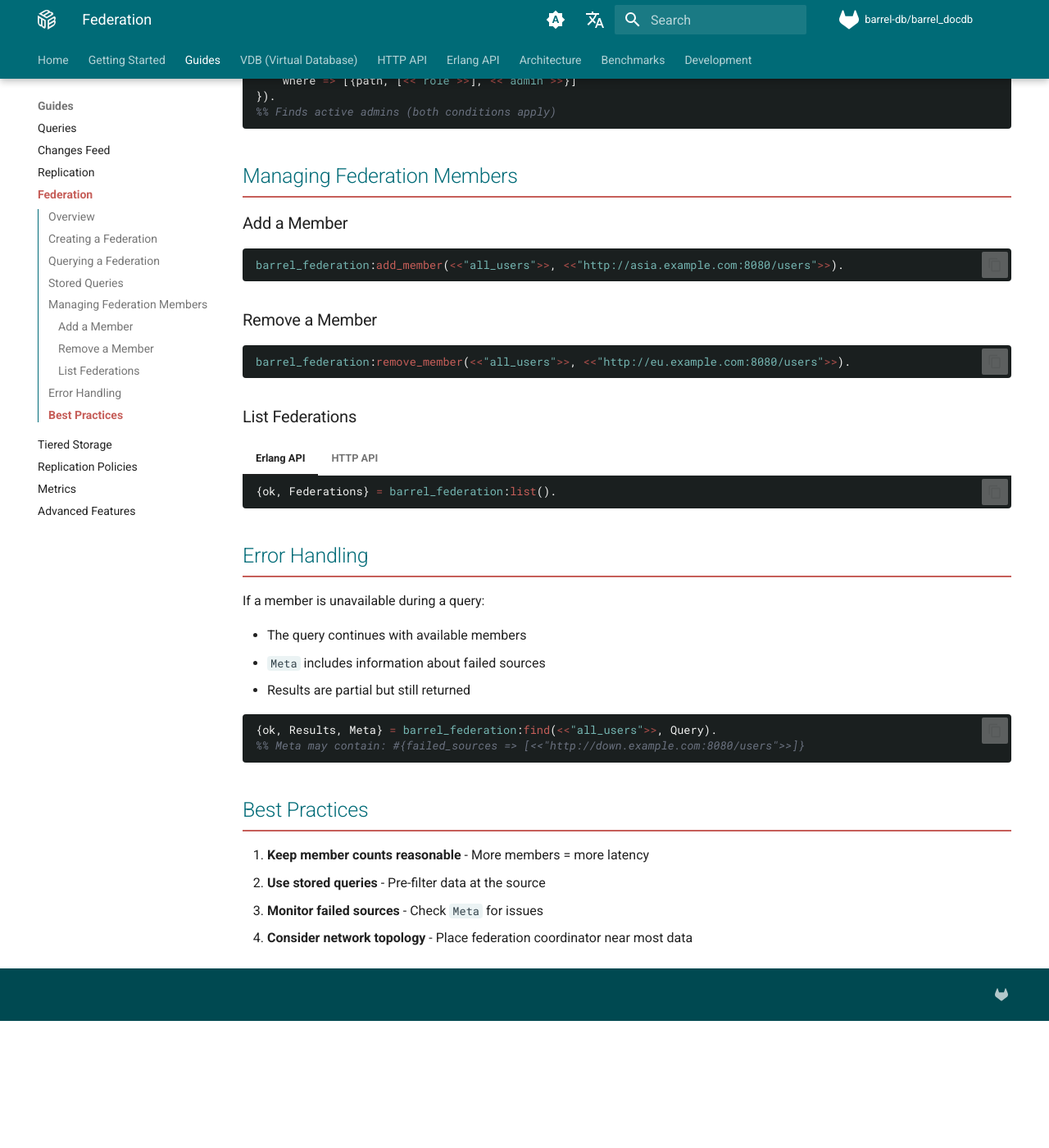
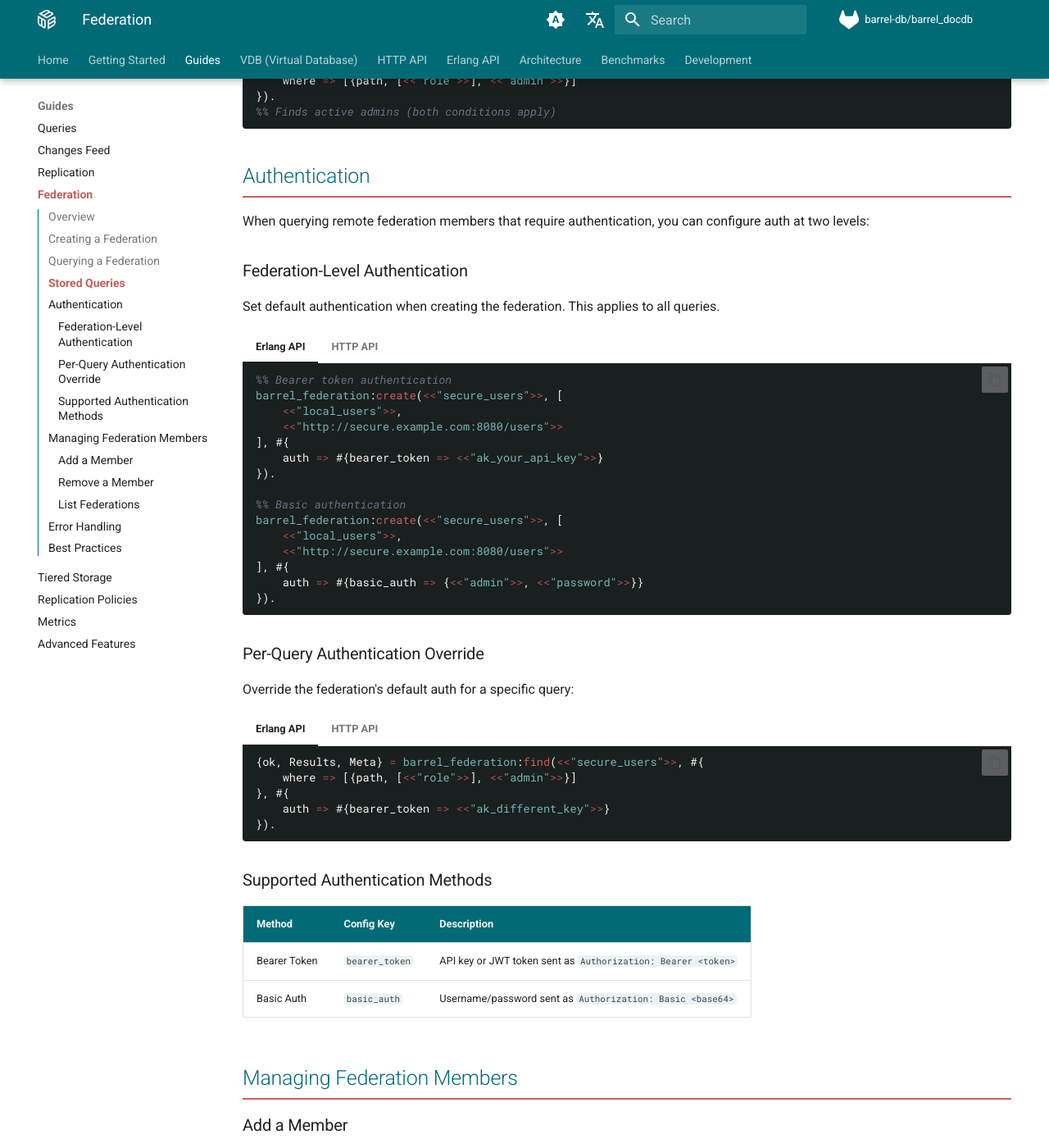
Before and after one commit to barrel-db/barrel_docdb, an MkDocs documentation site: the page built from docs/federation.md, in a window 1280 px wide and 1400 px high, scrolled down 1505 px. Shown: the whole window at 82% size. Built offline with MkDocs 1.6.1 and Material for MkDocs 9.7.7, drawn with Linux system fonts in a browser that asks for light colours; comment, search, counter and statistics services are not loaded; before the commit the page ends 2750 px from its top, so only the background shows below that.

````diff
--- a/docs/federation.md
+++ b/docs/federation.md
@@ -88,6 +88,97 @@ barrel_federation:create(<<"active_users">>, [
 %% Finds active admins (both conditions apply)
 ```
 
+## Authentication
+
+When querying remote federation members that require authentication, you can configure auth at two levels:
+
+### Federation-Level Authentication
+
+Set default authentication when creating the federation. This applies to all queries.
+
+=== "Erlang API"
+
+    ```erlang
+    %% Bearer token authentication
+    barrel_federation:create(<<"secure_users">>, [
+        <<"local_users">>,
+        <<"http://secure.example.com:8080/users">>
+    ], #{
+        auth => #{bearer_token => <<"ak_your_api_key">>}
+    }).
+
+    %% Basic authentication
+    barrel_federation:create(<<"secure_users">>, [
+        <<"local_users">>,
+        <<"http://secure.example.com:8080/users">>
+    ], #{
+        auth => #{basic_auth => {<<"admin">>, <<"password">>}}
+    }).
+    ```
+
+=== "HTTP API"
+
+    ```bash
+    # Bearer token
+    curl -X POST http://localhost:8080/_federation \
+      -H "Content-Type: application/json" \
+      -d '{
+        "name": "secure_users",
+        "members": ["local_users", "http://secure.example.com:8080/users"],
+        "auth": {
+          "bearer_token": "ak_your_api_key"
+        }
+      }'
+
+    # Basic auth
+    curl -X POST http://localhost:8080/_federation \
+      -H "Content-Type: application/json" \
+      -d '{
+        "name": "secure_users",
+        "members": ["local_users", "http://secure.example.com:8080/users"],
+        "auth": {
+          "basic_auth": {
+            "username": "admin",
+            "password": "secret"
+          }
+        }
+      }'
+    ```
+
+### Per-Query Authentication Override
+
+Override the federation's default auth for a specific query:
+
+=== "Erlang API"
+
+    ```erlang
+    {ok, Results, Meta} = barrel_federation:find(<<"secure_users">>, #{
+        where => [{path, [<<"role">>], <<"admin">>}]
+    }, #{
+        auth => #{bearer_token => <<"ak_different_key">>}
+    }).
+    ```
+
+=== "HTTP API"
+
+    ```bash
+    curl -X POST http://localhost:8080/_federation/secure_users/_find \
+      -H "Content-Type: application/json" \
+      -d '{
+        "where": [{"path": ["role"], "value": "admin"}],
+        "auth": {
+          "bearer_token": "ak_different_key"
+        }
+      }'
+    ```
+
+### Supported Authentication Methods
+
+| Method | Config Key | Description |
+|--------|------------|-------------|
+| Bearer Token | `bearer_token` | API key or JWT token sent as `Authorization: Bearer <token>` |
+| Basic Auth | `basic_auth` | Username/password sent as `Authorization: Basic <base64>` |
+
 ## Managing Federation Members
 
 ### Add a Member
````
Also changed, not shown: CHANGELOG.md (+16 -0 lines), docs/api/http.md (+81 -3 lines), 1 other file.
